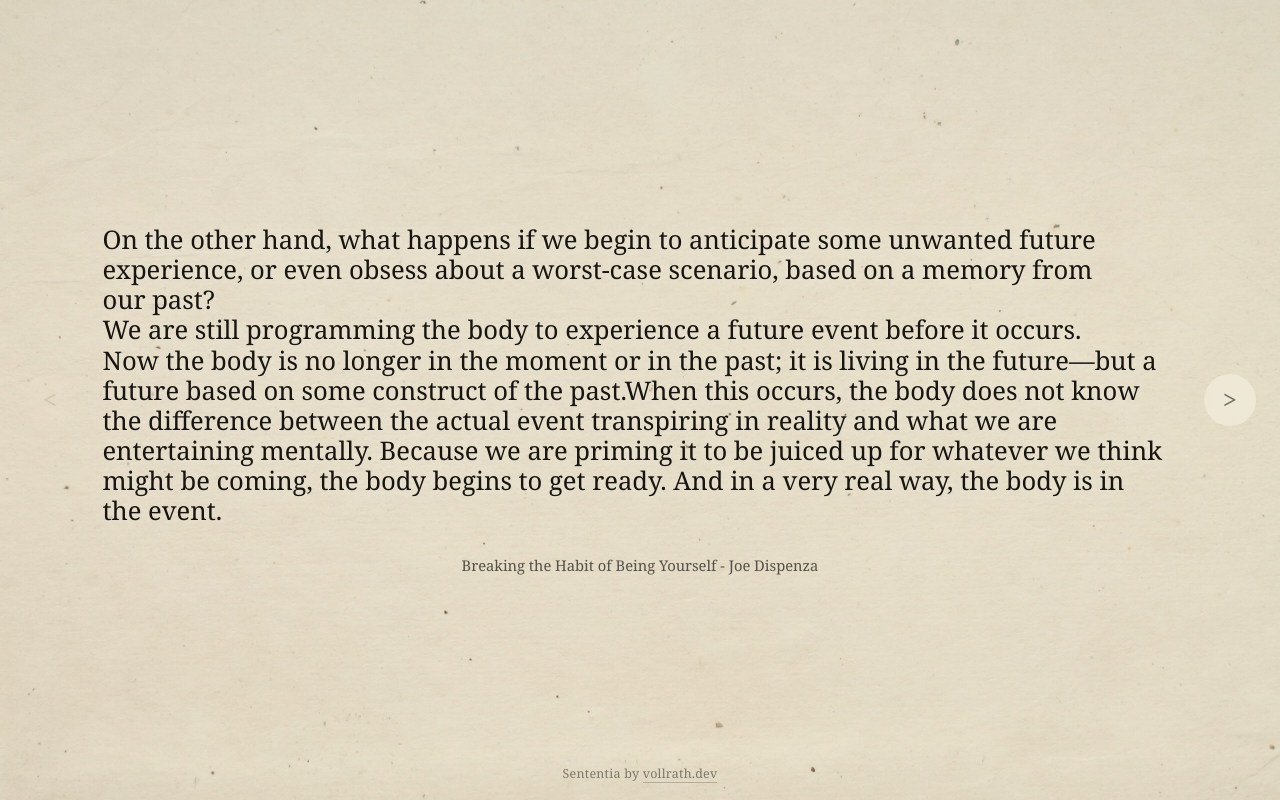
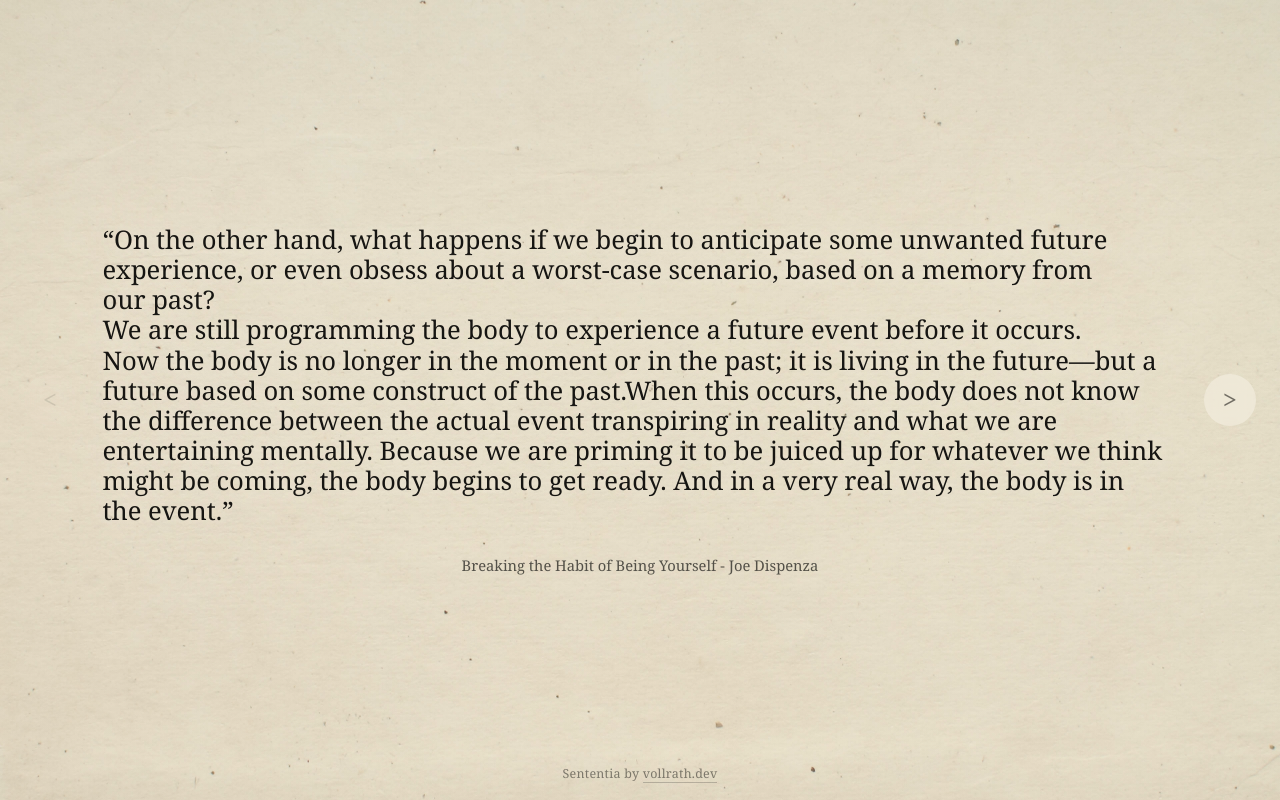
Before and after one commit to avollrath/supernote-quote, a React (Vite) app: page / in a window 1280 px wide. Built offline with nearby package versions, Linux system fonts and the light colour scheme; a web font is replaced by a local one.

Commit message:
Display unquoted quotes with quotation marks

```diff
--- a/src/App.tsx
+++ b/src/App.tsx
@@ -33,6 +33,20 @@ function AppBackground() {
 
 function getEnglishQuotes(quotes: Quote[]) {
   return quotes.filter((quote) => quote.language === 'en')
+}
+
+function formatQuoteForDisplay(text: string) {
+  const trimmedText = text.trim()
+  const hasOpeningQuote = /^[“"‘'«„]/.test(trimmedText)
+  const hasClosingQuote = /[”"’'»][.!?…]*$/.test(trimmedText)
+
+  if (hasOpeningQuote && hasClosingQuote) {
+    return text
+  }
+
+  const openingQuote = hasOpeningQuote ? '' : '“'
+  const closingQuote = hasClosingQuote ? '' : '”'
+  return `${openingQuote}${text}${closingQuote}`
 }
 
 function readInitialQuoteId(quotes: Quote[]) {
@@ -403,7 +417,7 @@ function App() {
       <section className="quote-stage" aria-live="polite">
         {currentQuote ? (
           <>
-            <p className={quoteLengthClass}>{currentQuote.text}</p>
+            <p className={quoteLengthClass}>{formatQuoteForDisplay(currentQuote.text)}</p>
             <p className="quote-source">
               {currentQuote.bookTitle}
               {currentQuote.author ? <span> - {currentQuote.author}</span> : null}
```
